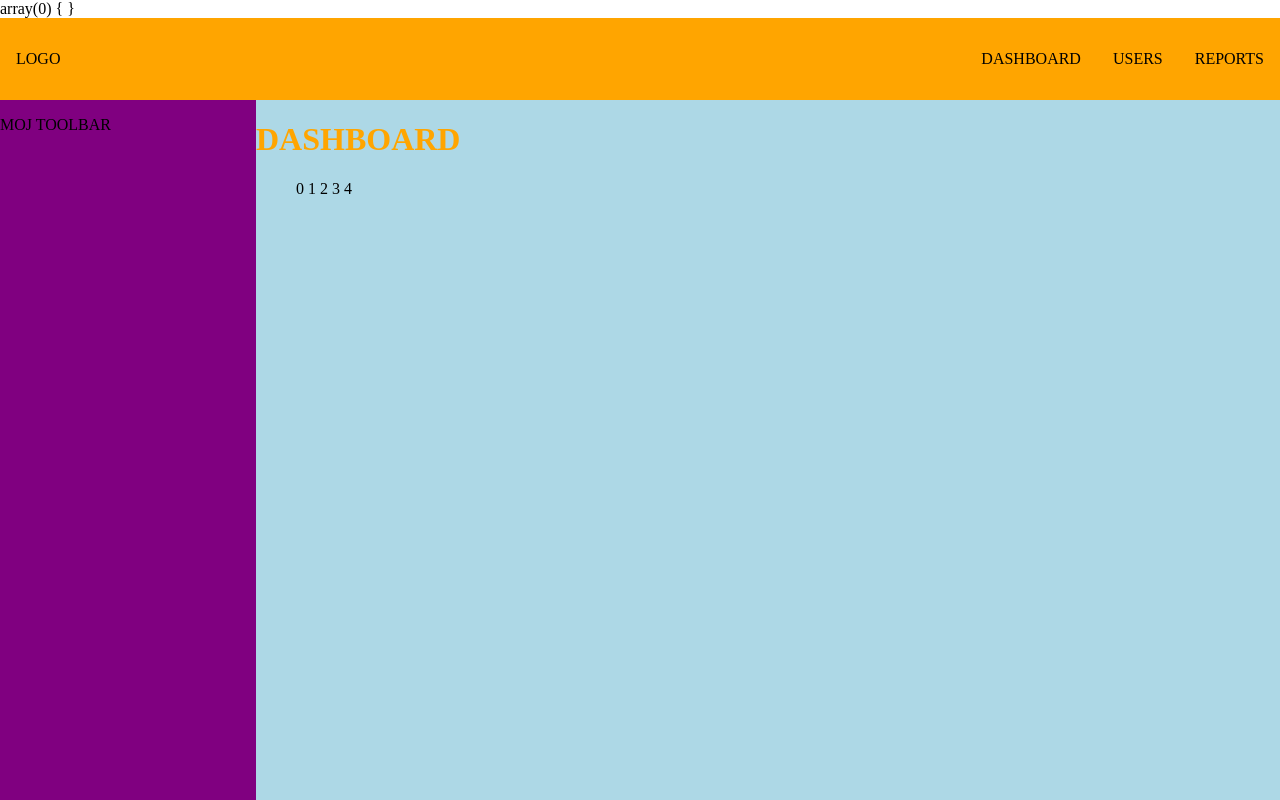
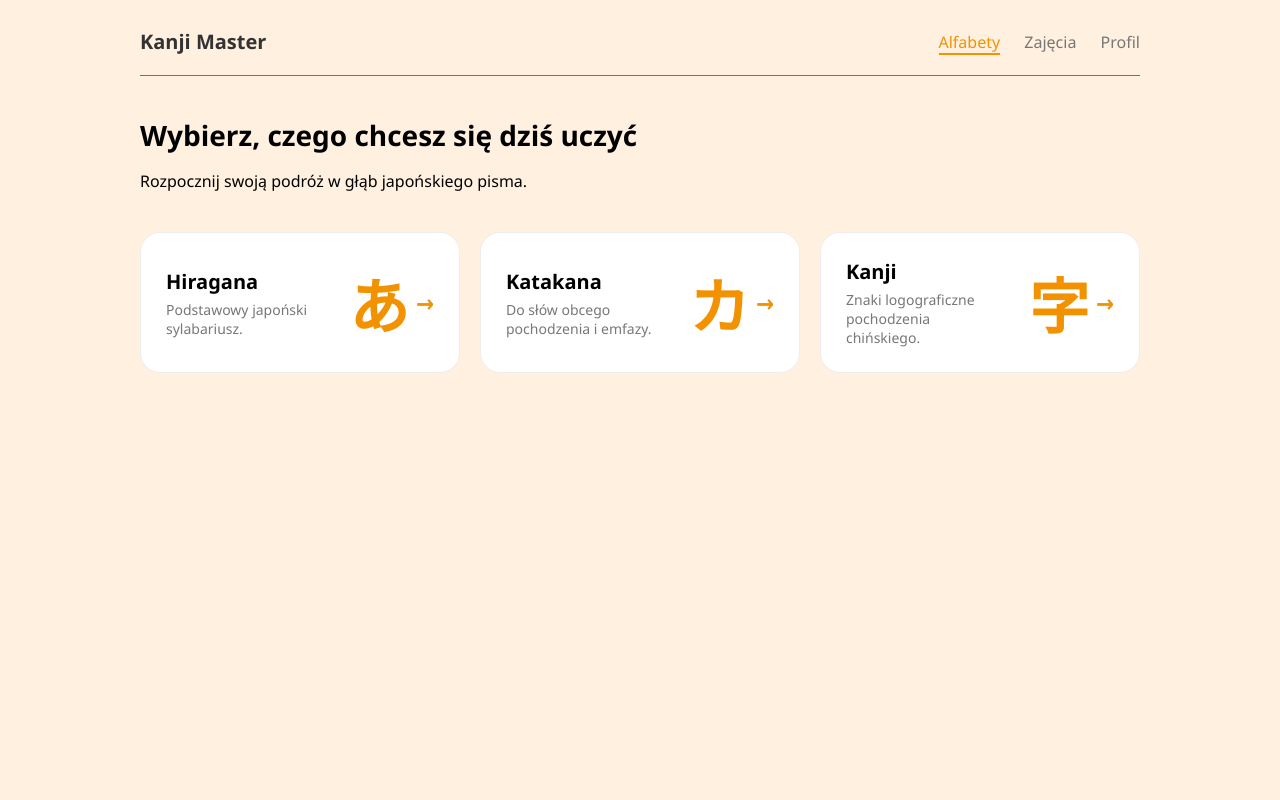
Before and after one commit to nikfik/Khanji-Learner, a PHP site: page /dashboard in a window 1280 px wide. Run offline with PHP 8.4, Linux system fonts and the light colour scheme; data that the repository does not hold is empty; some libraries are stand-ins or nearby versions.

Commit message:
alfabetyPC

```diff
--- a/Routing.php
+++ b/Routing.php
@@ -15,10 +15,15 @@ class Routing{
         'dashboard'=>[
             'controller'=>"DashboardController",
             'action'=>'index'
+        ],
+         'dashboardmain'=>[
+            'controller'=>"DashboardController",
+            'action'=>'index'
         ]
     ];
 public static function run(string $path) {
     switch($path){//regex aby przetworzyc np dashboard/5467
+        case 'dashboardmain':
         case 'dashboard':
         case 'register':
         case 'login':
--- a/public/styles/main.css
+++ b/public/styles/main.css
@@ -1,48 +1,102 @@
-h1 { color: orange;}
-body{
-    margin:0;
-    height: 100vh;
 
-    display: flex;
-    flex-direction: column;
+body {
+    font-family: 'Segoe UI', Tahoma, Geneva, Verdana, sans-serif;
+
+    background-color: #ff86061f;
+
 }
-nav{
-background-color: orange;
-display:flex;
-justify-content: space-between;
-padding: 1rem;
+.app-container {
+    max-width: 1000px; /* Możesz zwiększyć, jeśli to ma być na desktop */
+    margin: 0 auto;
+    padding: 0 20px;
 }
 
-nav > ul{
-    display:flex;
-    gap:2rem;
-}
-aside{
-background-color: purple;
-}
-main{
-background-color: lightblue;
+/* Toolbar na górze */
+.top-toolbar {
+    display: flex;
+    justify-content: space-between;
+    align-items: center;
+    padding: 20px 0;
+    border-bottom: 1px solid #f43939;
 }
 
-.container{
-background-color: purple;
+.logo {
+    font-weight: bold;
+    font-size: 20px;
+    color: #333;
+}
 
-display: grid;
-grid-template-columns: 20% 80%;
-height: calc(100vh - 5rem);
+.nav-links a {
+    text-decoration: none;
+    color: #777;
+    margin-left: 20px;
+    font-weight: 500;
 }
-@media screen and (max-width:400px){
-    .container{
-        grid-template-columns: 1fr;
-    }
-    aside{
-        position: fixed;
-    bottom: 0;
-    left: 0;
-    right: 0;
-    height: 5rem;
-    justify-content: center;
+
+.nav-links a.active {
+    color: #f39200;
+    border-bottom: 2px solid #f39200;
+}
+
+/* Header */
+.main-header {
+    margin: 40px 0;
+}
+
+.main-header h1 {
+    font-size: 28px;
+    margin-bottom: 10px;
+}
+
+/* GRID ALFABETÓW */
+.alphabet-grid {
+    display: grid;
+    grid-template-columns: repeat(auto-fit, minmax(300px, 1fr)); /* To sprawia, że są obok siebie */
+    gap: 20px;
+}
+
+.alphabet-card {
+    background: #fff;
+    border: 1px solid #eee;
+    border-radius: 20px;
+    padding: 25px;
+    display: flex;
+    justify-content: space-between;
     align-items: center;
-    }
+    transition: transform 0.2s, box-shadow 0.2s;
+    cursor: pointer;
+    position: relative;
+    overflow: hidden;
+}
 
+.alphabet-card:hover {
+    transform: translateY(-5px);
+    box-shadow: 0 10px 20px rgba(0,0,0,0.05);
 }
+
+.card-text h3 {
+    margin: 0;
+    font-size: 20px;
+}
+
+.card-text p {
+    color: #777;
+    font-size: 14px;
+    margin: 5px 0 0;
+    max-width: 150px;
+}
+
+/* Duży znak w tle karty */
+.symbol-bg {
+    font-size: 60px;
+    color: #f39200;
+    font-weight: bold;
+    position: absolute;
+    right: 50px;
+}
+
+.arrow-icon {
+    color: #f39200;
+    font-size: 24px;
+    font-weight: bold;
+}
--- a/public/views/dashboard.html
+++ b/public/views/dashboard.html
@@ -1,34 +1,58 @@
 <!DOCTYPE html>
-<html lang="en">
+<html lang="pl">
 <head>
     <meta charset="UTF-8">
     <meta name="viewport" content="width=device-width, initial-scale=1.0">
-    <title>Document</title>
+    <title>Kanji Master - Alfabety</title>
     <link rel="stylesheet" type="text/css" href="public/styles/main.css">
-    <script src="public/scripts/main.js" defer></script>
 </head>
 <body>
-    <nav>
-        <p> LOGO</p>
-        <ul>
-            <l1>DASHBOARD</l1>
-            <l1>USERS</l1>
-            <l1>REPORTS</l1>
-        </ul>
+    <div class="app-container">
+        <nav class="top-toolbar">
+            <div class="logo">Kanji Master</div>
+            <div class="nav-links">
+                <a href="#" class="active">Alfabety</a>
+                <a href="/dashboard">Zajęcia</a>
+                <a href="#">Profil</a>
+            </div>
         </nav>
-    <div class="container">
-        <aside>
-            <p> MOJ TOOLBAR</p>
-        </aside>
-        <main>
-            <h1> DASHBOARD</h1>
-            <ul>
-        <?php foreach($items as $key => $value): ?>
-            <tr>
-                <td><?php echo $key; ?></td>
-            </tr>
-        <?php endforeach; ?>
-        </ul>
+
+        <main class="content">
+            <header class="main-header">
+                <h1>Wybierz, czego chcesz się dziś uczyć</h1>
+                <p>Rozpocznij swoją podróż w głąb japońskiego pisma.</p>
+            </header>
+
+            <section class="alphabet-grid">
+
+                <div class="alphabet-card">
+                    <div class="card-text">
+                        <h3>Hiragana</h3>
+                        <p>Podstawowy japoński sylabariusz.</p>
+                    </div>
+                    <div class="symbol-bg">あ</div>
+                    <span class="arrow-icon">→</span>
+                </div>
+
+                <div class="alphabet-card">
+                    <div class="card-text">
+                        <h3>Katakana</h3>
+                        <p>Do słów obcego pochodzenia i emfazy.</p>
+                    </div>
+                    <div class="symbol-bg">カ</div>
+                    <span class="arrow-icon">→</span>
+                </div>
+
+                <div class="alphabet-card">
+                    <div class="card-text">
+                        <h3>Kanji</h3>
+                        <p>Znaki logograficzne pochodzenia chińskiego.</p>
+                    </div>
+                    <div class="symbol-bg">字</div>
+                    <span class="arrow-icon">→</span>
+                </div>
+
+            </section>
         </main>
     </div>
 </body>
--- a/src/controllers/DashboardController.php
+++ b/src/controllers/DashboardController.php
@@ -3,6 +3,16 @@
 require_once 'AppController.php';
 require_once __DIR__.'/../repository/UserRepository.php';
 class DashboardController extends AppController{
+    public function dashboard() {
+    // W przyszłości te dane pobierzesz z bazy danych
+    $userProgress = [
+        'hiragana' => ['percent' => 10, 'label' => '5/46'], // Przykład z ekranu 7
+        'katakana' => ['percent' => 0, 'label' => '0/46'],
+        'kanji' => ['percent' => 7, 'label' => '150/2136']
+    ];
+
+    $this->render('dashboard', ['progress' => $userProgress]);
+}
     public function index() {
     $cards = [
     [
@@ -42,10 +52,10 @@ class DashboardController extends AppController{
     ],
 ];
 
-    $userRepository = new UserRepository();
-    $users = $userRepository->getUsers();
+    //$userRepository = new UserRepository();
+    //$users = $userRepository->getUsers();
 
-    var_dump($users);
+    //var_dump($users);
 
 return $this->render("dashboard", ['items' => $cards]);
 }}
```
Also changed, not shown: public/views/login.html (+0 -21 lines).
